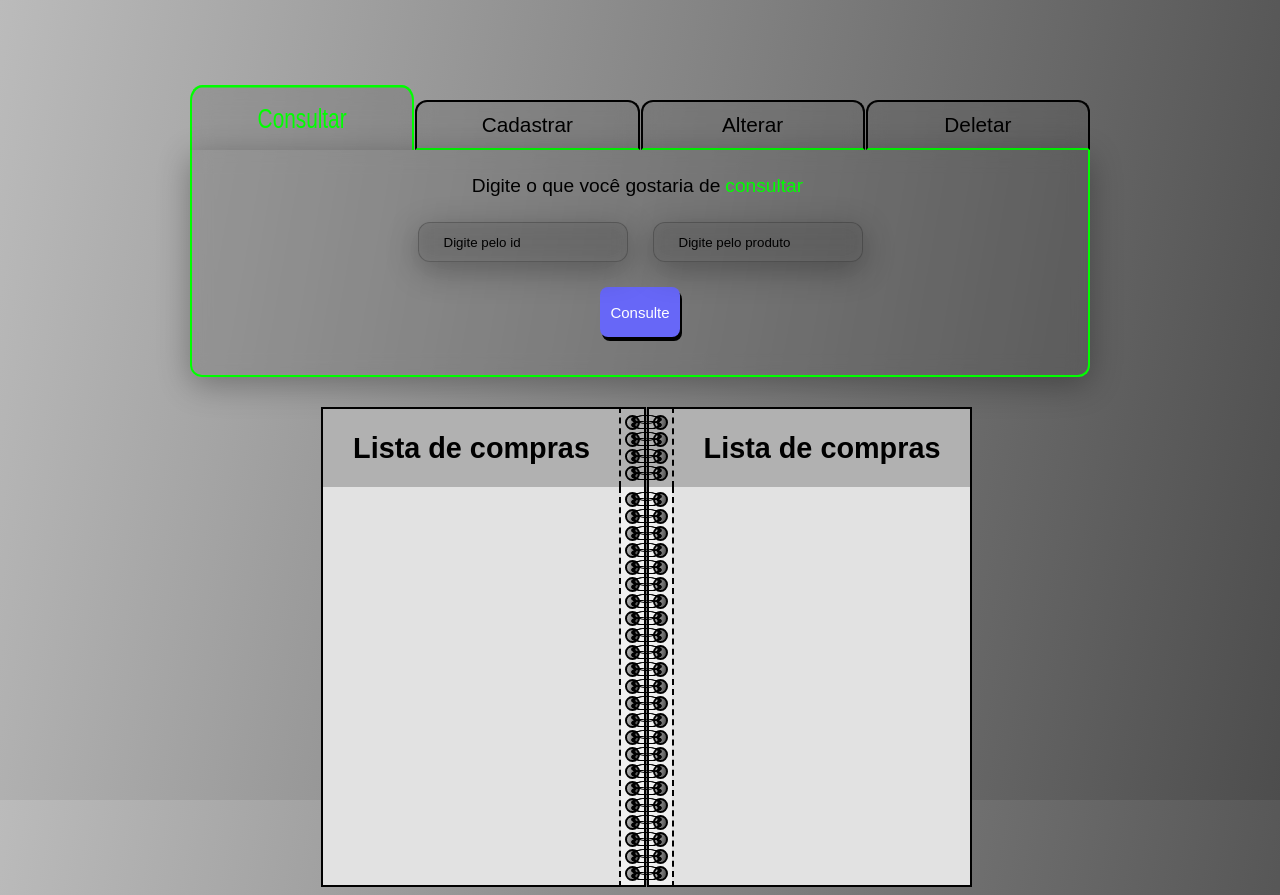
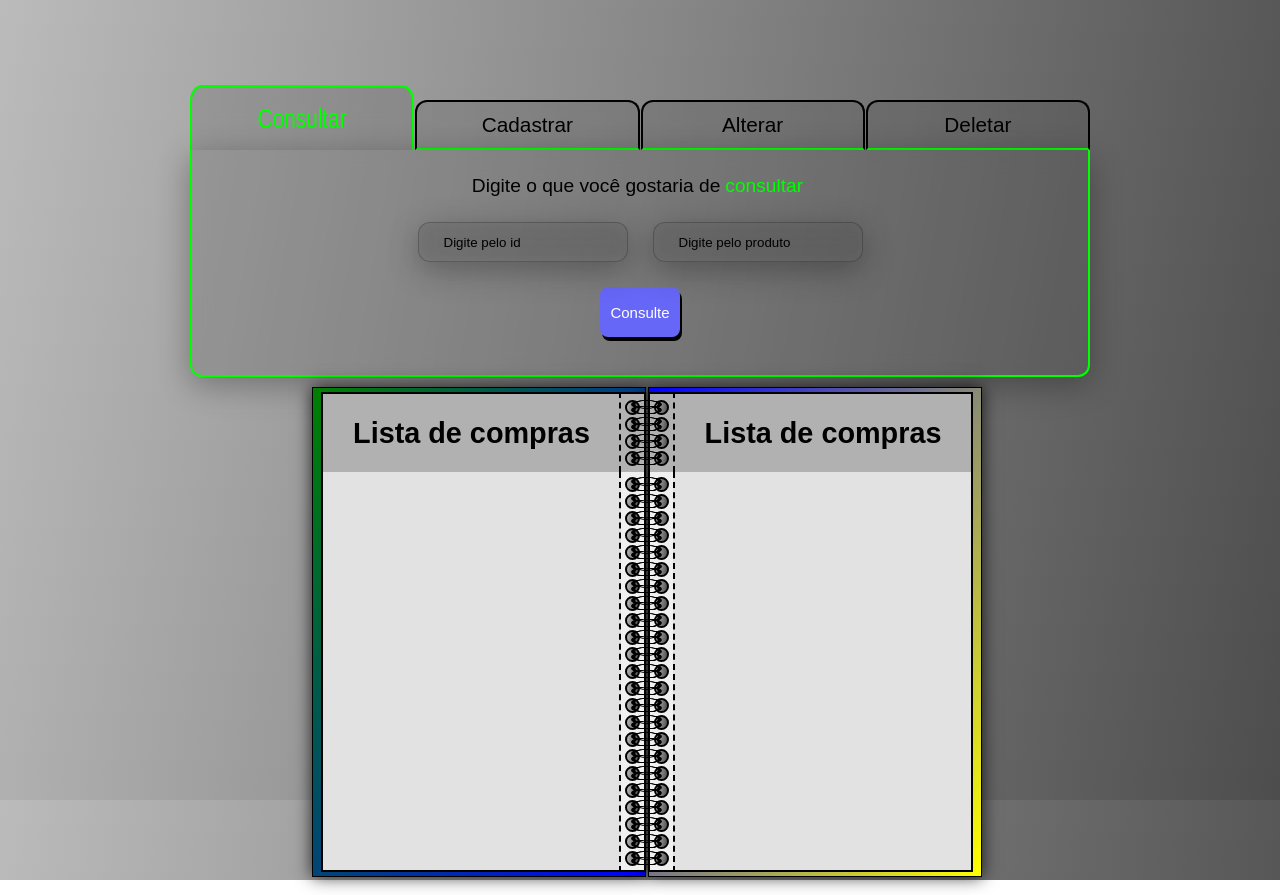
Before and after one commit to DuduDoBalacobaco/Node-com-lista, a website: page public/index.html in a window 1280 px wide. Drawn offline with Linux system fonts and the light colour scheme; no server answers.

Commit message:
adicionado capa

```diff
--- a/public/index.html
+++ b/public/index.html
@@ -74,7 +74,9 @@
             </section>
         </section>
 
+        <section id="capa"></section>
         <div id="caderno">
+
                 <section id="mostrarPagina">
                     <h2 id="textoPare">Lista de compras</h2>
                         <ul id="lista"></ul>
@@ -265,10 +267,11 @@
                 <h2 id="listaContra">Lista de compras</h2>
                     <ul id="lista2"></ul>
             </section>
+
         </div>
 
+        <section id="capa2"></section>
     </main>
-
     <script src="script.js"></script>
 </body>
 </html>
--- a/public/script.js
+++ b/public/script.js
@@ -26,6 +26,7 @@ async function carregaLista() {
 
     document.getElementById('parteDeFurosPagina2').style.animation = "fecharFuro 1.5s ease-in-out forwards"
     document.getElementById('mostrarPagina2').style.animation = "fecharPagina 1.5s ease-in-out forwards"
+    document.getElementById('capa2').style.animation = "fecharCapa 1.45s ease-in-out forwards"
 
     listas.forEach(u => {
         if(contador <= 10){
@@ -36,6 +37,7 @@ async function carregaLista() {
             if(contador === 11){
                 document.getElementById('parteDeFurosPagina2').style.animation = "abrirFuro 2s ease-in-out forwards"
                 document.getElementById('mostrarPagina2').style.animation = "abrirPagina 2s ease-in-out forwards"
+                document.getElementById('capa2').style.animation = "abrirCapa 2s ease-in-out forwards"
             }
             criarLista(u, listagem2)
             contador += 1;
--- a/public/style.css
+++ b/public/style.css
@@ -19,6 +19,7 @@ body{
     justify-content: center;
     align-items: center;
     width: 900px;
+    perspective: 1500px;
 }
 #opcao{
     display: flex;
@@ -243,7 +244,8 @@ li{
 #caderno{
     display: flex;
     position: relative;
-    perspective: 1500px;
+    perspective: 2500px;
+    z-index: 2;
 }
 .argola{
     display: flex;
@@ -280,7 +282,6 @@ li{
 }
 #parteDeFurosPagina2{
     position: absolute;
-
     backface-visibility: hidden;
     transform-origin: left center;
     animation: abrirFuro 2s ease-in-out forwards;
@@ -351,6 +352,7 @@ li{
     flex-direction: column;
     transform: rotateX(106deg);
     margin-top: -20px;
+    z-index: 100;
 }
 
 @keyframes abrirPagina{
@@ -358,10 +360,10 @@ li{
         transform: translateX(-300px) rotateY(180deg);
     }
     50%{
-        transform: translateX(45px) rotateY(90deg);
+        transform: translateX(51px) rotateY(90deg);
     }
     100%{
-        transform: translateX(66px) rotateY(0deg);
+        transform: translateX(67px) rotateY(0deg);
     }
 }
 
@@ -370,7 +372,7 @@ li{
         transform: translateX(66px) rotateY(0deg);
     }
     50%{
-        transform: translateX(45px) rotateY(90deg);
+        transform: translateX(51px) rotateY(90deg);
     }
     100%{
         transform: translateX(-300px) rotateY(180deg);
@@ -382,10 +384,10 @@ li{
         transform: translateX(-200px) rotateY(180deg);
     }
     50%{
-        transform: translateX(31px) rotateY(90deg);
+        transform: translateX(37px) rotateY(90deg);
     }
     100%{
-        transform: translateX(49px) rotateY(0deg);
+        transform: translateX(50px) rotateY(0deg);
     }
 }
 
@@ -394,9 +396,58 @@ li{
         transform: translateX(49px) rotateY(0deg);
     }
     50%{
-        transform: translateX(31px) rotateY(90deg);
+        transform: translateX(37px) rotateY(90deg);
     }
     100%{
         transform: translateX(-200px) rotateY(180deg);
     }
 }
+@keyframes abrirCapa{
+    0%{
+        transform: translateX(-2px) rotateY(180deg);
+    }
+    50%{
+        transform: translateX(0px) rotateY(90deg);
+    }
+    100%{
+        transform: translateX(0px) rotateY(0deg);
+    }
+}
+
+@keyframes fecharCapa{
+    0%{
+        transform: translateX(0px) rotateY(0deg);
+    }
+    50%{
+        transform: translateX(0px) rotateY(90deg);
+    }
+    100%{
+        transform: translateX(-2px) rotateY(180deg);
+    }
+}
+#capa{
+    z-index: 0;
+    height: 490px;
+    width: 334px;
+    border: 1px solid black;
+    position: relative;
+    margin-bottom: -515px;
+    right: 161px;
+    margin-top: 10px;
+    background: linear-gradient(120deg, green, blue);
+    box-shadow: 0 0 16px rgb(0, 0, 0, 0.8);
+}
+#capa2{
+    z-index: 0;
+    height: 490px;
+    position: relative;
+    width: 334px;
+    background: linear-gradient(120deg, blue, yellow);
+    border: 1px solid black;
+    margin-top: -493px;
+    left: 175px;
+    box-shadow: 0 0 16px rgb(0, 0, 0, 0.8);
+    backface-visibility: hidden;
+    transform-origin: left center;
+    animation: abrirCapa 2.5s ease-in-out forwards;
+}
```
Lines whose indentation alone changed are shown as unchanged.
